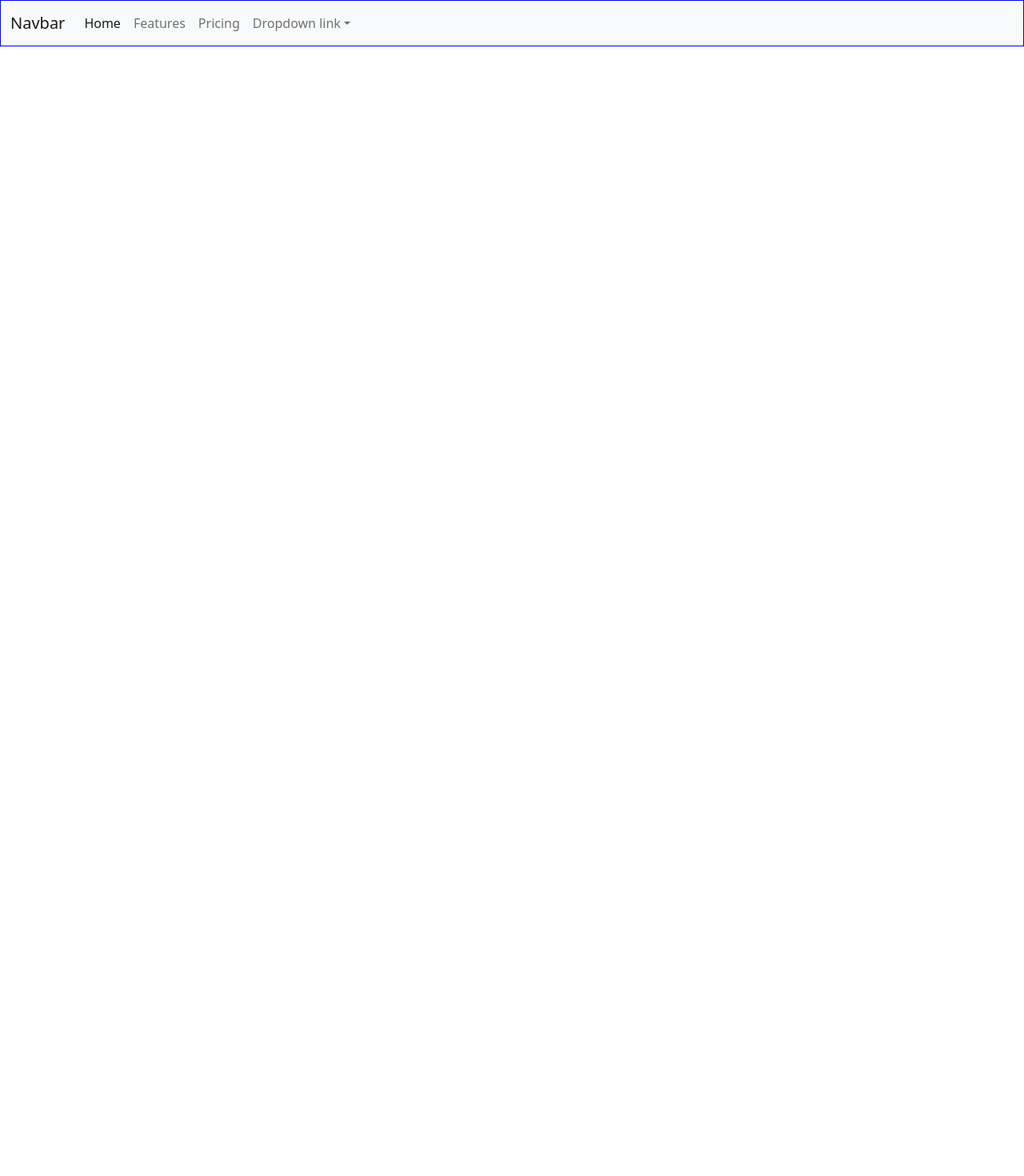
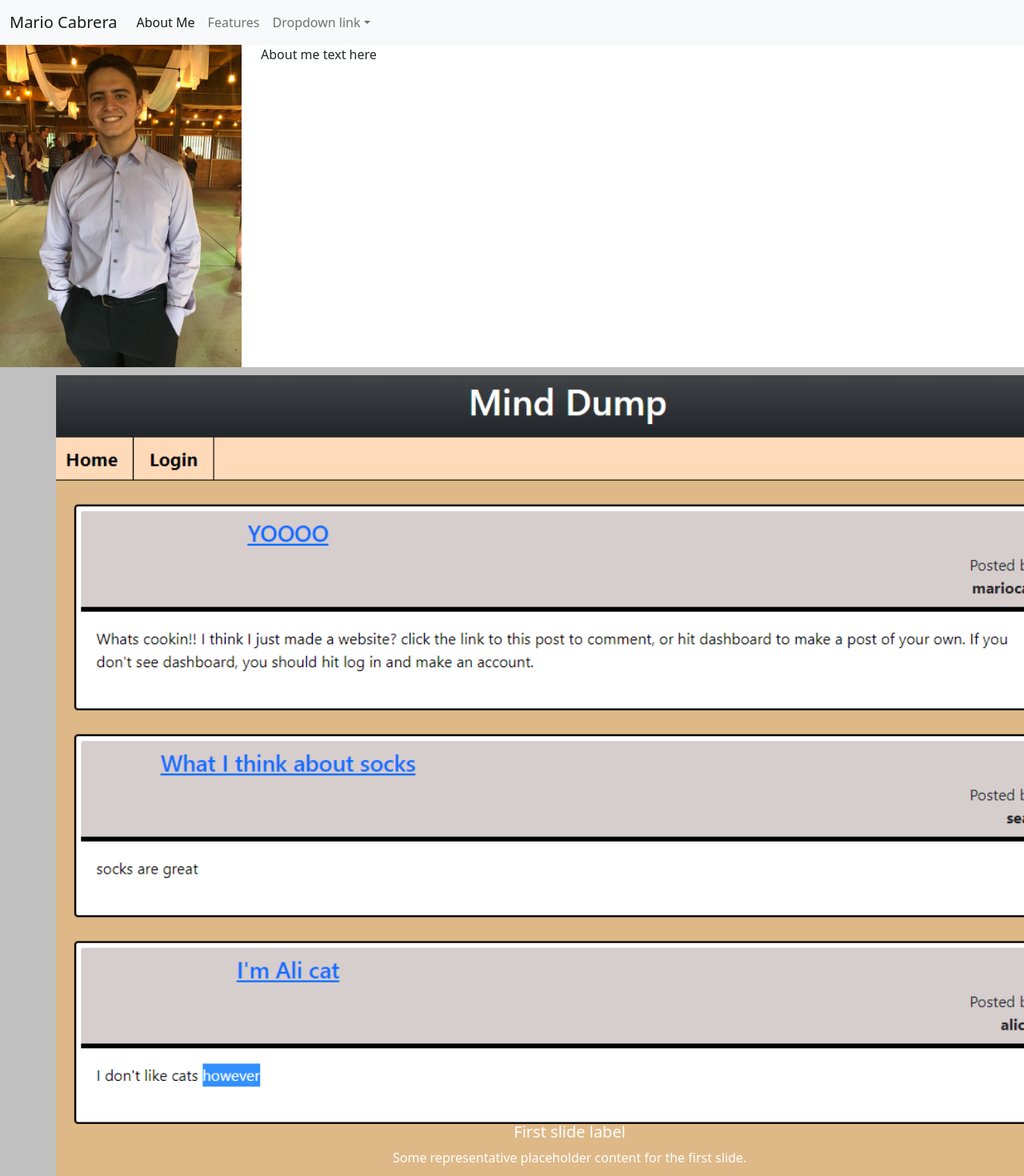
Before and after one commit to MarioCab/portfolio-react, a React (Create React App) app: page / in a window 1280 px wide. Shown: the top 1470 px of the page at 80% size. Before the commit the page ends 800 px from the top, so only its background shows below. Built offline with nearby package versions, Linux system fonts and the light colour scheme.

Commit message:
addding more variables

```diff
--- a/src/App.css
+++ b/src/App.css
@@ -2,8 +2,20 @@ body {
   background-color: rgb(58, 49, 49);
 }
 
-#NavBar {
+#NavBar,
+#carousel {
   text-align: center;
-  background-color: blue;
-  padding: 1px;
 }
+
+#carousel {
+  background-color: silver;
+  height: 90%;
+  width: 90%;
+  padding: 10px;
+}
+
+#profilePic,
+#minddump {
+  height: 100%;
+  width: 100%;
+}
--- a/src/App.js
+++ b/src/App.js
@@ -1,11 +1,34 @@
 import "./App.css";
 import Navbar from "./components/Navbar";
+import Carousel from "./components/Carosoul";
+
+import profile from "./imgs/Mario-wedding-help.jpg";
 
 function App() {
   return (
-    <div>
-      <Navbar />
-    </div>
+    <>
+      <div>
+        <Navbar />
+      </div>
+
+      <div className="row justify-content-evenly">
+        <div className="col-3">
+          <img
+            id="profilePic"
+            className="img-responsive"
+            src={profile}
+            alt="profilePic"
+          ></img>
+        </div>
+        <div className="col-9">About me text here</div>
+      </div>
+
+      <div class="row">
+        <div id="carousel" className="col">
+          <Carousel />
+        </div>
+      </div>
+    </>
   );
 }
 
--- a/src/components/Carosoul.js
+++ b/src/components/Carosoul.js
@@ -0,0 +1,48 @@
+import React from "react";
+import mind from "../imgs/minddump.png";
+
+function Carousel() {
+  return (
+    <div className="carousel slide" data-bs-ride="carousel">
+      <div className="carousel-inner">
+        <div className="carousel-item active">
+          <div className="carousel-caption d-none d-md-block">
+            <h5>First slide label</h5>
+            <p>Some representative placeholder content for the first slide.</p>
+          </div>
+        </div>
+
+        <div className="carousel-item">
+          <img
+            src={mind}
+            id="minddump"
+            className="img-responsive"
+            alt="mind-dump-img"
+          ></img>
+          <div className="carousel-caption d-none d-md-block">
+            <h5>First slide label</h5>
+            <p>Some representative placeholder content for the first slide.</p>
+          </div>
+        </div>
+
+        <div className="carousel-item">
+          <img src="..." className="d-block w-100" alt="..."></img>
+          <div className="carousel-caption d-none d-md-block">
+            <h5>First slide label</h5>
+            <p>Some representative placeholder content for the first slide.</p>
+          </div>
+        </div>
+
+        <div class="carousel-item">
+          <img src="..." className="d-block w-100" alt="..."></img>
+          <div className="carousel-caption d-none d-md-block">
+            <h5>First slide label</h5>
+            <p>Some representative placeholder content for the first slide.</p>
+          </div>
+        </div>
+      </div>
+    </div>
+  );
+}
+
+export default Carousel;
--- a/src/components/Navbar.js
+++ b/src/components/Navbar.js
@@ -6,7 +6,7 @@ function Navbar() {
       <nav class="navbar navbar-expand-lg navbar-light bg-light">
         <div class="container-fluid">
           <a class="navbar-brand" href="#">
-            Navbar
+            Mario Cabrera
           </a>
           <button
             class="navbar-toggler"
@@ -23,17 +23,12 @@ function Navbar() {
             <ul class="navbar-nav">
               <li class="nav-item">
                 <a class="nav-link active" aria-current="page" href="#">
-                  Home
+                  About Me
                 </a>
               </li>
               <li class="nav-item">
                 <a class="nav-link" href="#">
                   Features
-                </a>
-              </li>
-              <li class="nav-item">
-                <a class="nav-link" href="#">
-                  Pricing
                 </a>
               </li>
               <li class="nav-item dropdown">
```
Also changed, not shown: src/imgs/Mario-wedding-help.jpg (added), src/imgs/minddump.png (added).
